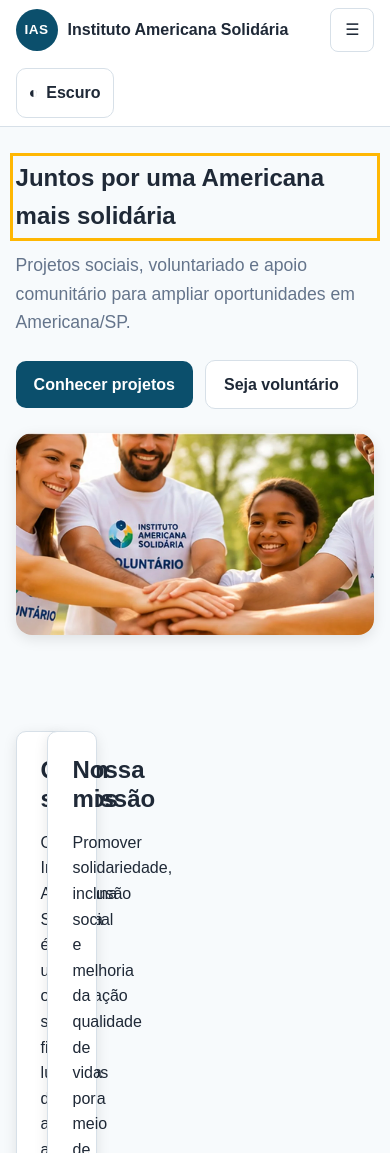
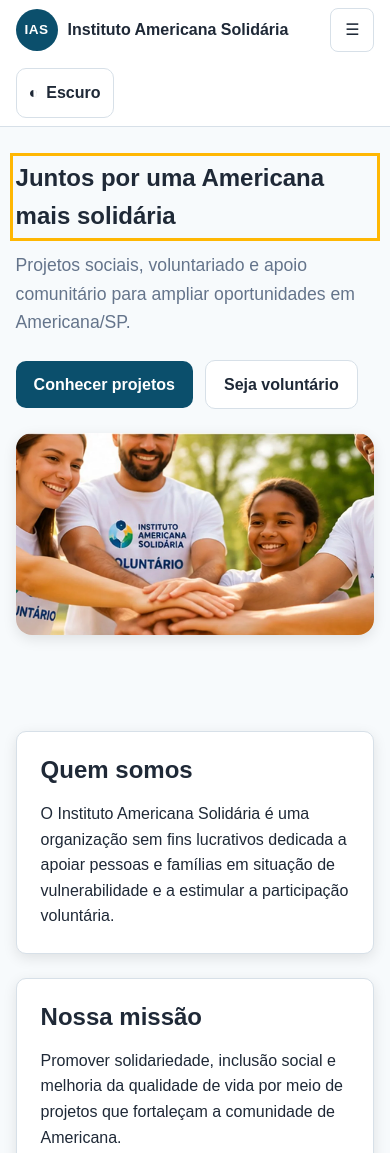
Before and after one commit to Celso162/instituto-americana-solidaria, a website built with Vite: page index.html in a window 390 px wide. Shown: the top 1153 px of the page. Built offline with nearby package versions, Linux system fonts and the light colour scheme; a script that the page names is missing.

Commit message:
fix: corrige layout mobile das colunas

```diff
--- a/css/styles.css
+++ b/css/styles.css
@@ -281,6 +281,7 @@ a:hover {
 .hero-conteudo,
 .hero-imagem,
 .coluna-12,
+.coluna-6,
 .card-projeto {
   grid-column: span 12;
 }
```
